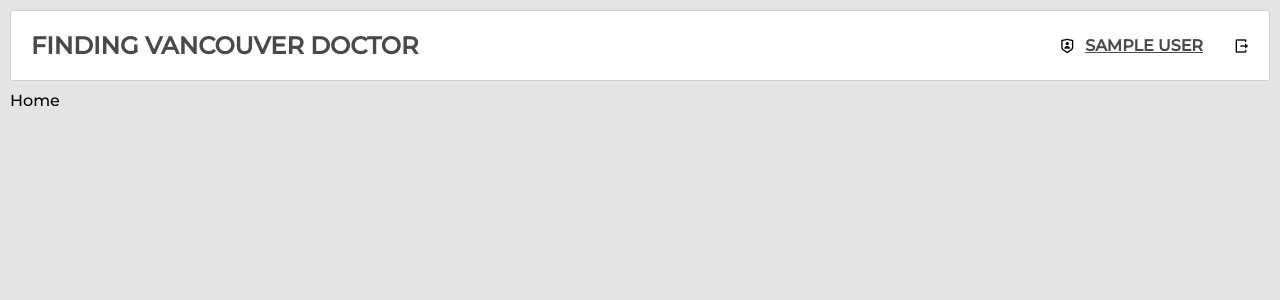
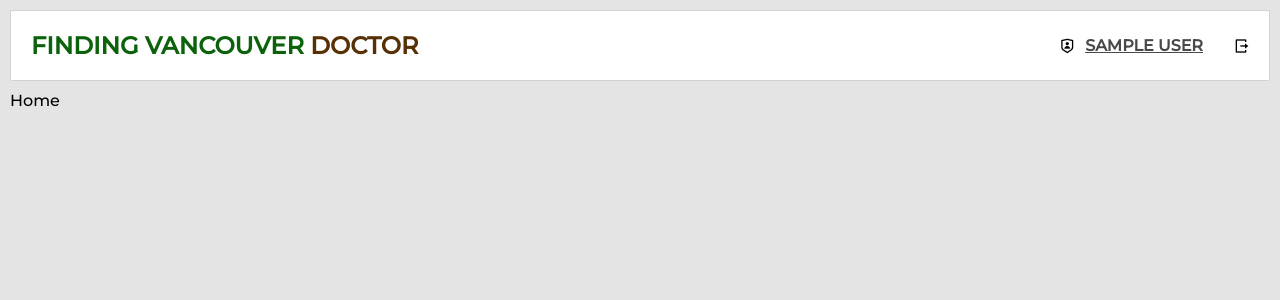
Before and after one commit to neilquizon/findvancouverdoctor, a React (Create React App) app: page / in a window 1280 px wide. Shown: the top 300 px of the page. Built offline with nearby package versions, Linux system fonts and the light colour scheme; no server answers; sample sign-in values are in the browser's storage.

Commit message:
layout and protectedroute done

```diff
--- a/src/App.js
+++ b/src/App.js
@@ -3,6 +3,7 @@ import Home from "./pages/Home";
 import Login from "./pages/Login";
 import Register from "./pages/Register";
 import ProtectedRoute from "./components/ProtectedRoute";
+import Profile from "./pages/Profile";
 
 function App() {
   return (
@@ -12,6 +13,7 @@ function App() {
           <Route path="/login" element={<Login />} />
           <Route path="/register" element={<Register />} />
           <Route path="/" element={<ProtectedRoute><Home /></ProtectedRoute>} />
+          <Route path='/profile' element={<ProtectedRoute><Profile /></ProtectedRoute>} />
 
         </Routes>
       </BrowserRouter>
--- a/src/components/ProtectedRoute.js
+++ b/src/components/ProtectedRoute.js
@@ -20,19 +20,28 @@ function ProtectedRoute({ children }) {
     return (
         <div className="layout p-1">
             <div className="header bg-white p-2 flex justify-between items-center">
-                <h2>
-                    <strong>FINDING VANCOUVER DOCTOR</strong>
+                <h2 className="cursor-pointer"
+                onClick={() => navigate("/")}
+                >
+                    <strong className="text-primary">FINDING VANCOUVER </strong>
+                    <strong className="text-secondary">DOCTOR</strong>
                 </h2>
                 {user && (
                 <div className="flex gap-3 items-center">
                     <div className="flex gap-1 items-center">
                     <i className="ri-shield-user-line"></i>
-                    <h4 className="uppercase cursor-pointer underline">
+                    <h4 className="uppercase cursor-pointer underline"
+                        onClick={() => navigate("/profile")}>
                         {user.name}
                         </h4>
                         </div>
 
-                    <i className="ri-logout-box-r-line"></i>
+                    <i className="ri-logout-box-r-line"
+                    onClick={() => {
+                        localStorage.removeItem("user");
+                        navigate("/login");
+                    }}
+                    ></i>
                 </div>
     )}
             </div>
--- a/src/index.css
+++ b/src/index.css
@@ -25,7 +25,13 @@ h1,h2,h3,h4,h5,h6, a, span, p {
   border: 1px solid #d3d2d2;
 }
 
+.text-primary {
+  color: #0b620b;
+}
 
+.text-secondary {
+  color: #583005;
+}
 
 
 
--- a/src/pages/Profile/index.js
+++ b/src/pages/Profile/index.js
@@ -0,0 +1,10 @@
+import React from "react";
+
+function Profile() {
+    return (
+        <div>Profile</div>
+    )
+
+}
+
+export default Profile
```
